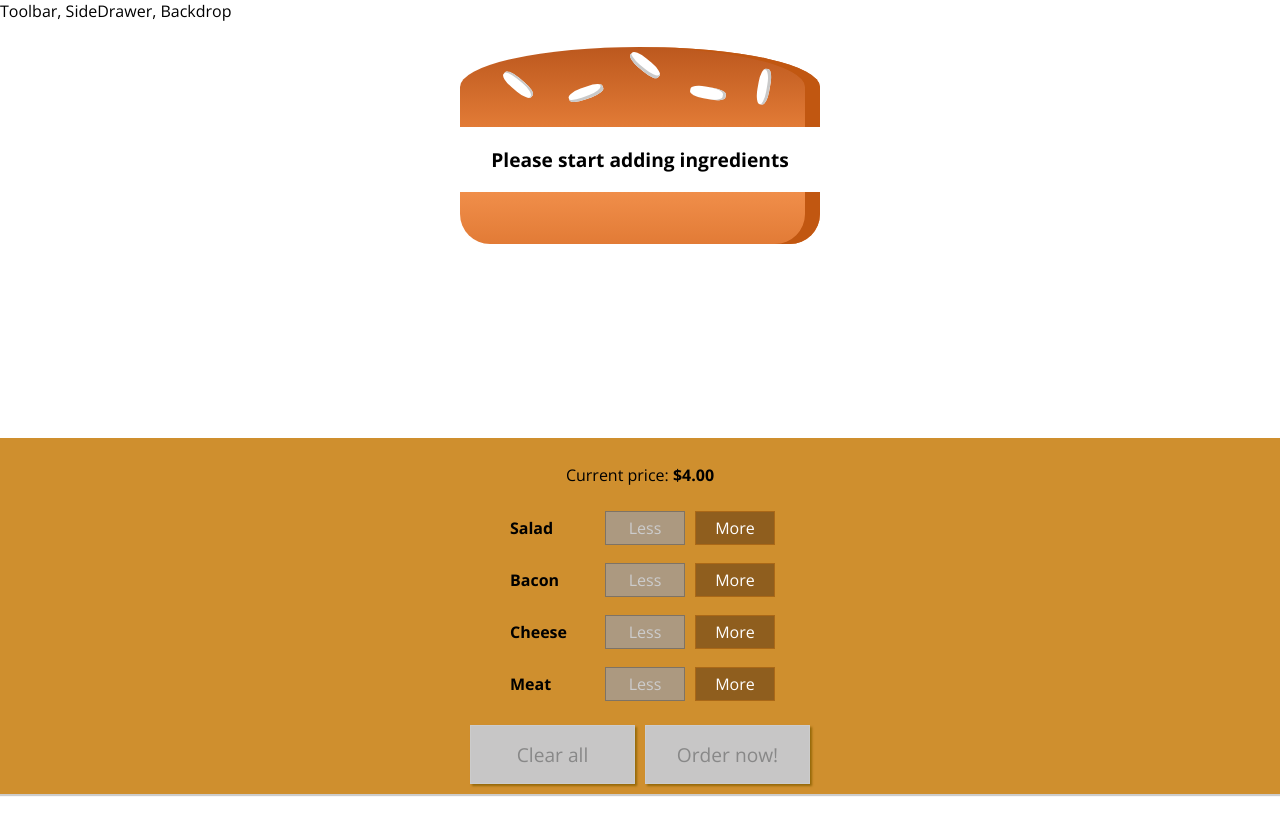
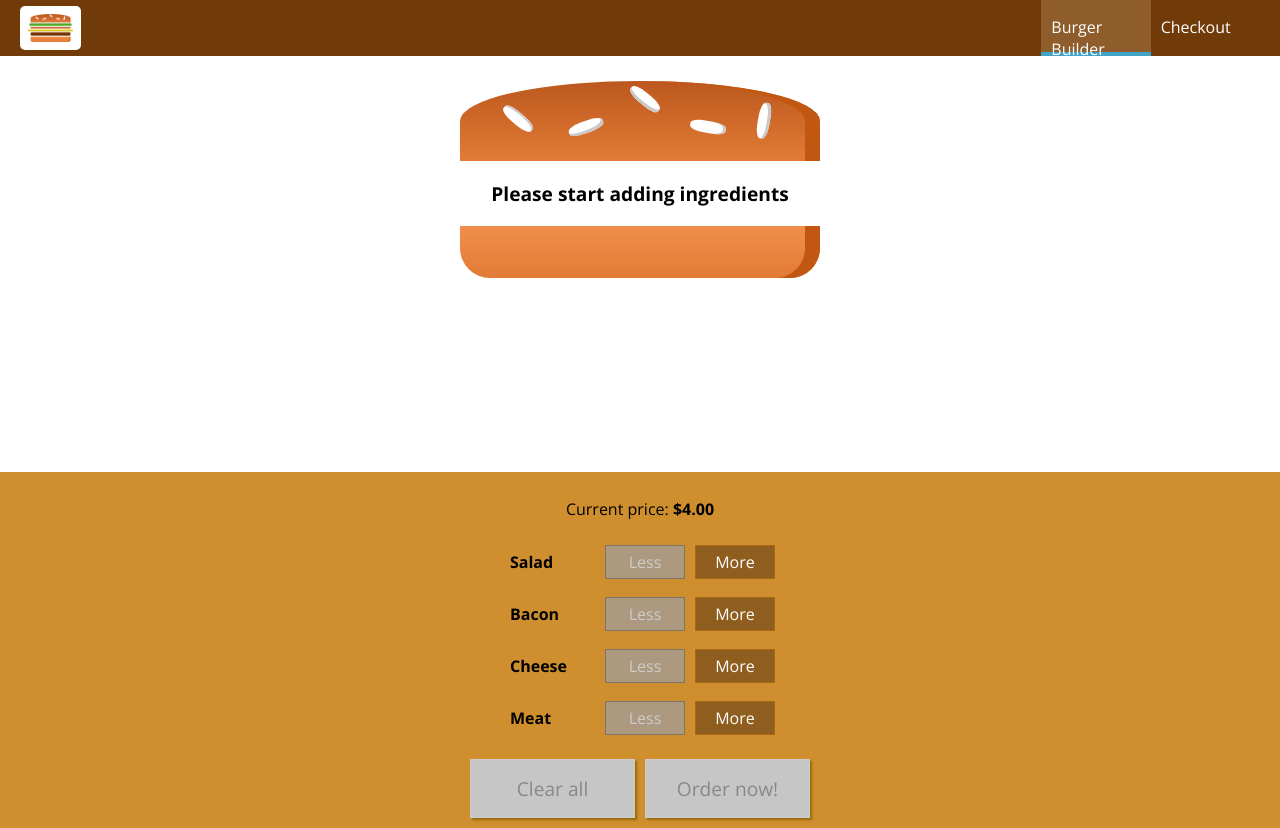
Before and after one commit to evgenydus/burger-builder, a React app: page / in a window 1280 px wide. Before the commit the page ends 800 px from the top, so only its background shows below. Built offline with nearby package versions, Linux system fonts and the light colour scheme.

Commit message:
feat: implement toolbar and side drawer

```diff
--- a/src/components/Layout/index.js
+++ b/src/components/Layout/index.js
@@ -1,16 +1,39 @@
-import React from 'react'
+import React, { Component } from 'react'
 
 import './styles.css'
 
-const Layout = ({ children }) => {
+import SideDrawer from '../Navigation/SideDrawer';
+import Toolbar from '../Navigation/Toolbar';
+
+class Layout extends Component {
+  state = {
+    showSideDrawer: false,
+  }
+
+  sideDrawerClosedHandler = () => {
+    this.setState({ showSideDrawer: false })
+  }
+
+  showSideDrawerToggleHandler = () => {
+    this.setState((prevState) => (
+      { showSideDrawer: !prevState.showSideDrawer }
+    ))
+  }
+
+  render() {
+    const { children } = this.props
+    const { showSideDrawer } = this.state
+
     return (
       <>
-      <div>Toolbar, SideDrawer, Backdrop</div>
+        <Toolbar drawerToggleClicked={this.showSideDrawerToggleHandler}/>
+        <SideDrawer closed={this.sideDrawerClosedHandler} open={showSideDrawer}/>
         <main className="content">
           {children}
         </main>
       </>
     )
   }
+}
 
 export default Layout
--- a/src/components/Layout/styles.css
+++ b/src/components/Layout/styles.css
@@ -1,3 +1,3 @@
 .content {
-  margin-top: 16px;
+  margin-top: 72px;
 }
--- /dev/null
+++ b/src/components/Logo/index.js
@@ -0,0 +1,15 @@
+import React from 'react'
+
+import './styles.css'
+
+import burgerLogo from '../../assets/logo.png'
+
+const Logo = () => (
+  <div className="logo">
+    <a href="#">
+      <img src={burgerLogo} alt="logo"/>
+    </a>
+  </div>
+)
+
+export default Logo
--- /dev/null
+++ b/src/components/Logo/styles.css
@@ -0,0 +1,10 @@
+.logo {
+  background-color: #fff;
+  border-radius: 5px;
+  box-sizing: border-box;
+  padding: 8px;
+}
+
+.logo img {
+  height: 100%;
+}
--- /dev/null
+++ b/src/components/Navigation/NavigationItems/NavigationItem/index.js
@@ -0,0 +1,11 @@
+import React from 'react'
+
+import './styles.css'
+
+const NavigationItem = ({ active, children, link }) => (
+  <li className="navigation-item">
+    <a href={link} className={`link ${active && 'active'}`}>{children}</a>
+  </li>
+)
+
+export default NavigationItem
--- /dev/null
+++ b/src/components/Navigation/NavigationItems/NavigationItem/styles.css
@@ -0,0 +1,46 @@
+.navigation-item {
+  align-items: center;
+  box-sizing: border-box;
+  display: block;
+  margin: 10px 0;
+  width: 100%;
+}
+
+.navigation-item .link {
+  box-sizing: border-box;
+  color: #8f5c2c;
+  display: block;
+  padding: 16px 10px;
+  text-decoration: none;
+  width: 100%;
+}
+
+.navigation-item .link.active,
+.navigation-item .link:hover,
+.navigation-item .link:active {
+  color: #40a4c8;
+}
+
+@media (min-width: 500px) {
+  .navigation-item {
+    align-items: center;
+    display: flex;
+    height: 100%;
+    margin: 0;
+  }
+
+  .navigation-item .link {
+    border-bottom: 4px solid transparent;
+    color: #fff;
+    height: 100%;
+    padding: 16px 10px;
+  }
+
+  .navigation-item .link:hover,
+  .navigation-item .link:active,
+  .navigation-item .link.active {
+    background-color: #8f5c2c;
+    border-bottom: 4px solid #40a4c8;
+    color: #fff;
+  }
+}
--- /dev/null
+++ b/src/components/Navigation/NavigationItems/index.js
@@ -0,0 +1,14 @@
+import React from 'react'
+
+import './styles.css'
+
+import NavigationItem from './NavigationItem'
+
+const NavigationItems = () => (
+  <ul className="navigation-items">
+    <NavigationItem active link="/">Burger Builder</NavigationItem>
+    <NavigationItem link="/">Checkout</NavigationItem>
+  </ul>
+)
+
+export default NavigationItems
--- /dev/null
+++ b/src/components/Navigation/NavigationItems/styles.css
@@ -0,0 +1,15 @@
+.navigation-items {
+  align-items: center;
+  display: flex;
+  flex-flow: column;
+  height: 100%;
+  list-style: none;
+  margin: 0;
+  padding: 0;
+}
+
+@media (min-width: 500px) {
+  .navigation-items {
+    flex-flow: row;
+  }
+}
--- /dev/null
+++ b/src/components/Navigation/SideDrawer/DrawerToggle/index.js
@@ -0,0 +1,13 @@
+import React from 'react'
+
+import './styles.css'
+
+const DrawerToggle = ({ clicked }) => (
+  <div className='drawer-toggle' onClick={clicked}>
+    <div />
+    <div />
+    <div />
+  </div>
+)
+
+export default DrawerToggle
--- /dev/null
+++ b/src/components/Navigation/SideDrawer/DrawerToggle/styles.css
@@ -0,0 +1,23 @@
+.drawer-toggle {
+  align-items: center;
+  box-sizing: border-box;
+  cursor: pointer;
+  display: flex;
+  flex-flow: column;
+  height: 100%;
+  justify-content: space-around;
+  padding: 10px 0;
+  width: 40px;
+}
+
+.drawer-toggle div {
+  background-color: white;
+  height: 3px;
+  width: 90%;
+}
+
+@media (min-width: 500px) {
+  .drawer-toggle {
+    display: none;
+  }
+}
--- /dev/null
+++ b/src/components/Navigation/SideDrawer/index.js
@@ -0,0 +1,25 @@
+import React from 'react'
+
+import './styles.css'
+
+import Backdrop from '../../UI/Backdrop';
+import Logo from '../../Logo';
+import NavigationItems from '../NavigationItems';
+
+const SideDrawer = ({ closed, open }) => {
+  const classList = `side-drawer ${open ? 'open' : 'close'}`
+
+  return (
+    <>
+      <Backdrop clicked={closed} show={open}/>
+      <div className={classList}>
+        <Logo />
+        <nav>
+          <NavigationItems />
+        </nav>
+      </div>
+    </>
+  )
+}
+
+export default SideDrawer
--- /dev/null
+++ b/src/components/Navigation/SideDrawer/styles.css
@@ -0,0 +1,38 @@
+.side-drawer {
+  background-color: #fff;
+  box-sizing: border-box;
+  height: 100%;
+  left: 0;
+  max-width: 70%;
+  padding: 32px 16px;
+  position: fixed;
+  top: 0;
+  transition: transform .3s ease-out;
+  width: 280px;
+  z-index: 200;
+}
+
+@media (min-width: 500px) {
+  .side-drawer {
+    display: none;
+  }
+}
+
+.open {
+  transform: translateX(0)
+}
+
+.close {
+  transform: translateX(-100%);
+}
+
+.side-drawer .logo {
+  height: 5%;
+  margin-bottom: 32px;
+}
+
+@media (max-width: 499px) {
+  .desktop-only {
+    display: none;
+  }
+}
--- /dev/null
+++ b/src/components/Navigation/Toolbar/index.js
@@ -0,0 +1,19 @@
+import React from 'react'
+
+import './styles.css'
+
+import DrawerToggle from '../SideDrawer/DrawerToggle'
+import Logo from '../../Logo'
+import NavigationItems from '../NavigationItems'
+
+const Toolbar = ({ drawerToggleClicked }) => (
+  <header className="toolbar">
+    <DrawerToggle clicked={drawerToggleClicked} />
+    <Logo />
+    <nav className="nav desktop-only">
+      <NavigationItems />
+    </nav>
+  </header>
+)
+
+export default Toolbar
--- /dev/null
+++ b/src/components/Navigation/Toolbar/styles.css
@@ -0,0 +1,23 @@
+.toolbar {
+  align-items: center;
+  background-color: #703b09;
+  box-sizing: border-box;
+  color: #ccc;
+  display: flex;
+  height: 56px;
+  justify-content: space-between;
+  left: 0;
+  padding: 0 20px;
+  position: fixed;
+  top: 0;
+  width: 100%;
+  z-index: 90;
+}
+
+.toolbar .nav {
+  height: 100%;
+}
+
+.toolbar .logo {
+  height: 80%;
+}
--- a/src/components/UI/Backdrop/index.js
+++ b/src/components/UI/Backdrop/index.js
@@ -3,7 +3,7 @@ import React from 'react'
 import './styles.css'
 
 const Backdrop = ({ clicked, show }) => (
-  show && <div className="backdrop" onClick={clicked}/>
+  show ? <div className="backdrop" onClick={clicked} /> : null
   )
 
 export default Backdrop
```
Also changed, not shown: src/assets/logo.png (added). Lines whose indentation alone changed are shown as unchanged.
